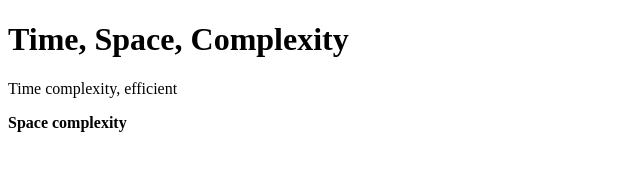
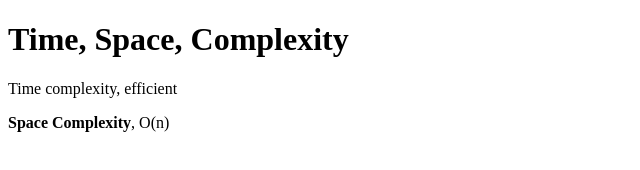
Before and after one commit to acciojob/time-and-space-complexity-mrunal3006, a website: page main.html in a window 1280 px wide. Shown: the full height of the page, 0-640 px from the left. Drawn offline with Linux system fonts and the light colour scheme.

Commit message:
created a submission

```diff
--- a/main.html
+++ b/main.html
@@ -10,7 +10,7 @@
 	<!-- the entire body must be written by student -->
 	<h1> Time, Space, Complexity</h1>
 	<p>Time complexity, efficient</p>
-    <p> <b>Space complexity</b></p>
+    <p> <b>Space Complexity</b>, O(n)</p>
 
 	<script type="text/javascript" src="./script.js">
 </script>
```
